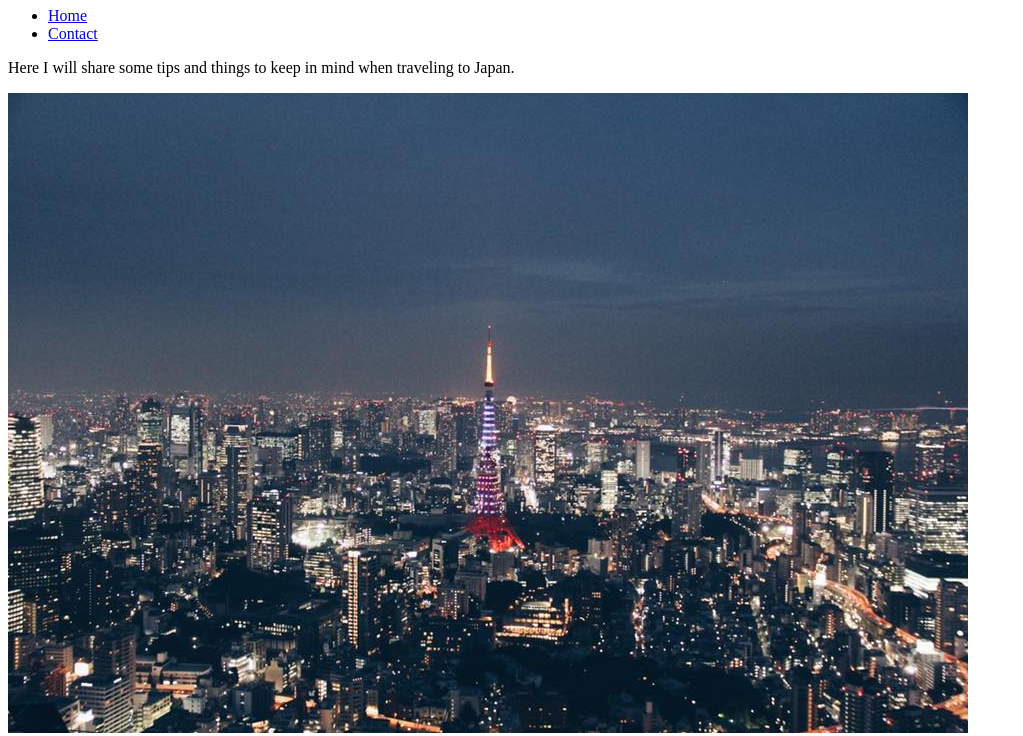
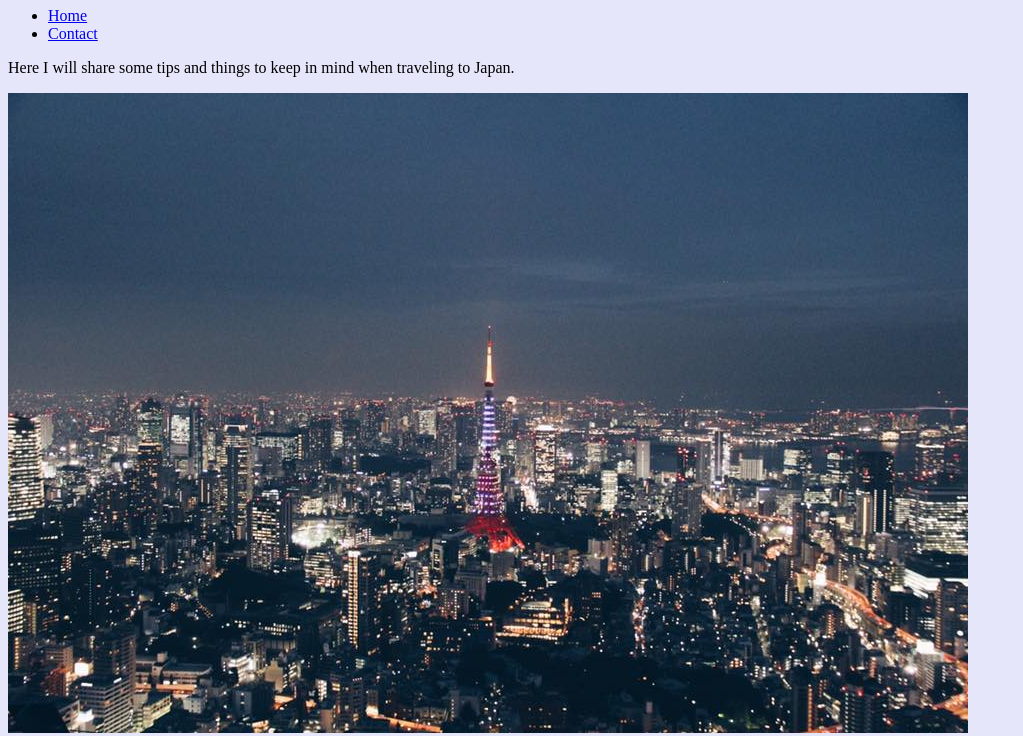
Before and after one commit to namuunaa/namuunaa.github.io, a plain HTML site: page index.html in a window 1280 px wide. Shown: the part 73-809 px from the top of the page, without its empty margins (0-1023 px from the left). Drawn offline with Linux system fonts and the light colour scheme.

Commit message:
Add css styling

```diff
--- a/index.html
+++ b/index.html
@@ -2,6 +2,7 @@
 <html>
 <head>
 	<title>Travel to Japan</title>
+	<link rel="stylesheet" type="text/css" href="styles.css">
 </head>
 <body>
 	<div>
--- /dev/null
+++ b/styles.css
@@ -0,0 +1,3 @@
+body {
+	background: lavender;
+}
```
Also changed, not shown: contact.html (+1 -0 lines).
